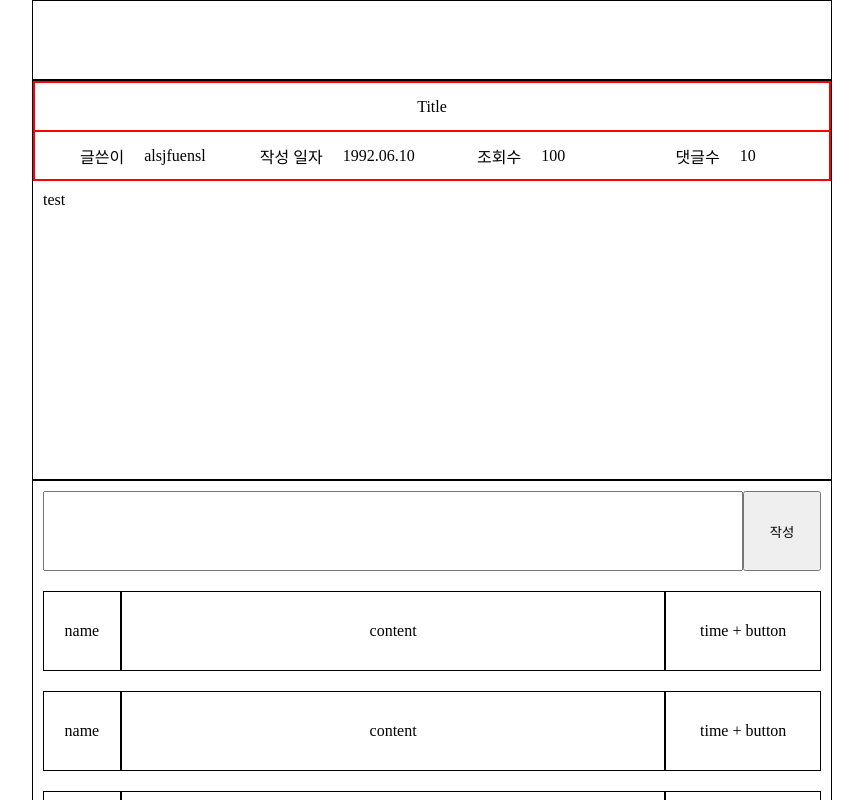
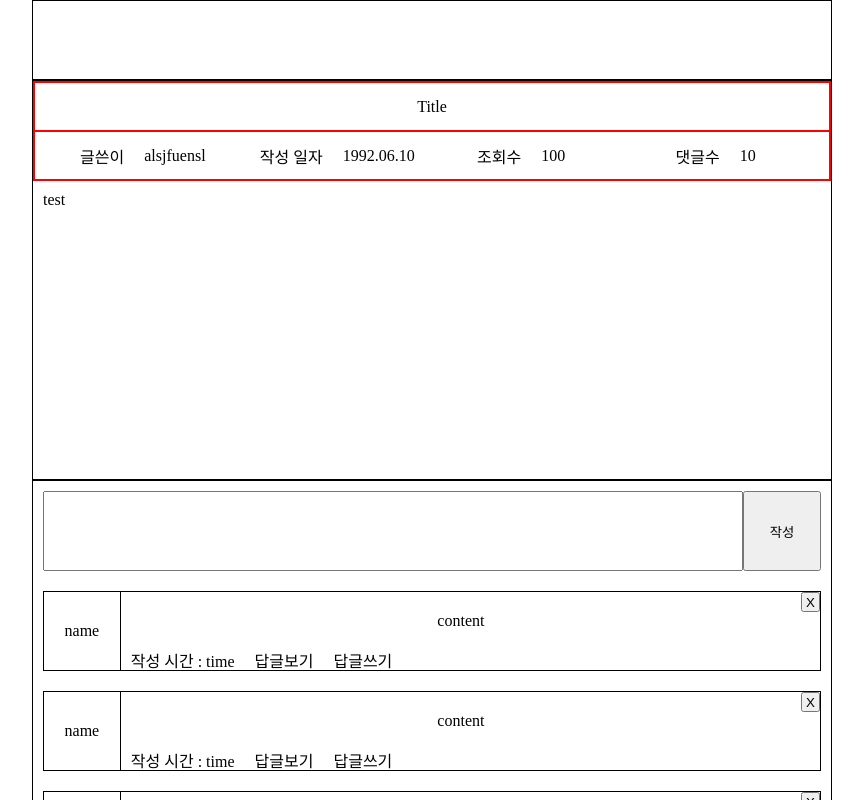
Before and after one commit to karuiner/practice_graphql, a React (Create React App) app in the folder client/: page / in a window 1280 px wide. Shown: the whole page, without its empty margins (208-1071 px from the left). Built offline with nearby package versions, Linux system fonts and the light colour scheme.

Commit message:
[Feat] 대대글 보기 구현

```diff
--- a/client/src/App.js
+++ b/client/src/App.js
@@ -50,18 +50,18 @@ const SubContentArea = styled.div`
   width: 100%;
   display: flex;
   flex-direction: column;
-  align-items: center;
+  align-items: flex-end;
 `;
 
 const CommentBox = styled.div`
-  height: ${({ sub }) => (sub ? "80px" : "100px")};
-  width: ${({ sub }) => (sub ? "80%" : "100%")};
+  height: ${({ sub }) => (sub ? "90px" : "100px")};
+  width: ${({ sub }) => (sub ? "90%" : "100%")};
 
   padding: 5px;
 `;
 const NewCommentBox = styled.div`
-  height: ${({ sub }) => (sub ? "80px" : "100px")};
-  width: ${({ sub }) => (sub ? "80%" : "100%")};
+  height: ${({ sub }) => (sub ? "90px" : "100px")};
+  width: ${({ sub }) => (sub ? "90%" : "100%")};
 
   padding: 5px;
 `;
@@ -113,7 +113,19 @@ function App() {
                       .map((x, i) => {
                         return (
                           <CommentBox key={i + "1"} sub>
-                            <Comment></Comment>
+                            <Comment
+                              noReply
+                              showReply={data[i]}
+                              writeReply={false}
+                              setShowReply={(x) => {
+                                setData([
+                                  ...data.slice(0, i),
+                                  x,
+                                  ...data.slice(i + 1),
+                                ]);
+                              }}
+                              setWriteReply={() => {}}
+                            ></Comment>
                           </CommentBox>
                         );
                       })}
--- a/client/src/components/comment.jsx
+++ b/client/src/components/comment.jsx
@@ -16,28 +16,89 @@ const UserName = styled.div`
 `;
 
 const Etc = styled.div`
+  height: 20px;
+  width: 100%;
+  padding-left: 10px;
+  display: flex;
+  align-items: center;
+`;
+
+const Sub = styled.div`
   height: 100%;
-  width: 20%;
-  border: solid 1px black;
+  flex: 1 0 1;
+  display: flex;
+  margin-right: 20px;
+  align-items: center;
+  justify-content: center;
+`;
+const Content = styled.div`
+  height: calc(100% - 20px);
+  width: 100%;
+
   display: flex;
   align-items: center;
   justify-content: center;
 `;
-const Content = styled.div`
+const ContentBox = styled.div`
   height: 100%;
-  width: 70%;
-  border: solid 1px black;
+  width: calc(90% - 20px);
+  border-bottom: solid 1px black;
+  border-top: solid 1px black;
   display: flex;
-  align-items: center;
-  justify-content: center;
+  flex-direction: column;
+`;
+const RemoveButtonBox = styled.div`
+  height: 100%;
+  width: 20px;
+  display: flex;
+  flex-drection: column;
+  border-bottom: solid 1px black;
+  border-top: solid 1px black;
+  border-right: solid 1px black;
+`;
+const RemoveButton = styled.button`
+  height: 20px;
+  width: 20px;
 `;
 
-export default function Comment() {
+export default function Comment({
+  noReply,
+  showReply,
+  writeReply,
+  setShowReply,
+  setWriteReply,
+}) {
   return (
     <Frame>
       <UserName>name</UserName>
-      <Content>content</Content>
-      <Etc>time + button</Etc>
+      <ContentBox>
+        <Content>content</Content>
+        <Etc>
+          <Sub>작성 시간 : time</Sub>
+          {noReply ? null : (
+            <Sub
+              onClick={() => {
+                setShowReply(!showReply);
+              }}
+            >
+              답글보기
+            </Sub>
+          )}
+          {noReply ? null : (
+            <Sub
+              onClick={() => {
+                setWriteReply(!writeReply);
+              }}
+            >
+              답글쓰기
+            </Sub>
+          )}
+        </Etc>
+      </ContentBox>
+
+      <RemoveButtonBox>
+        <RemoveButton>X</RemoveButton>
+      </RemoveButtonBox>
     </Frame>
   );
 }
```
